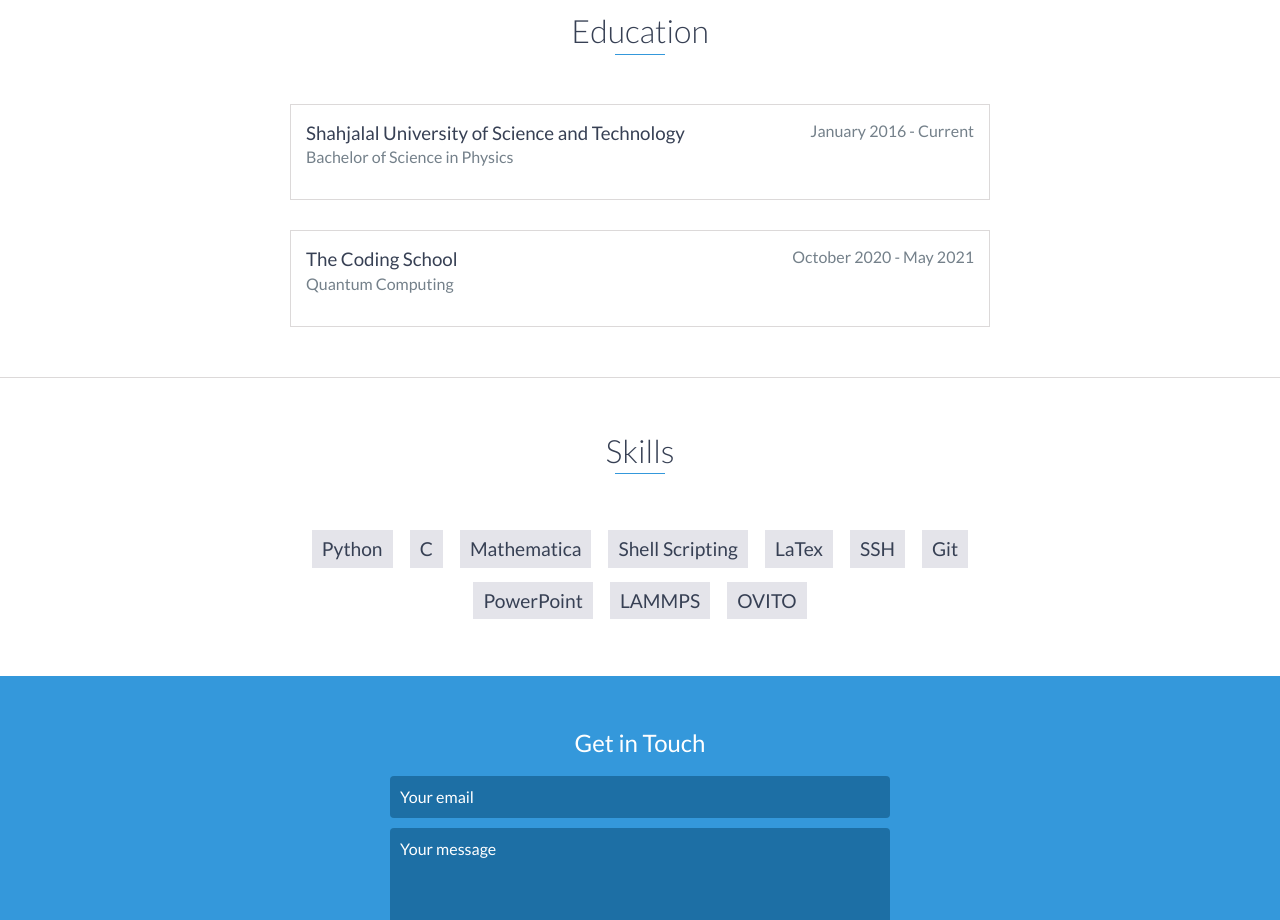
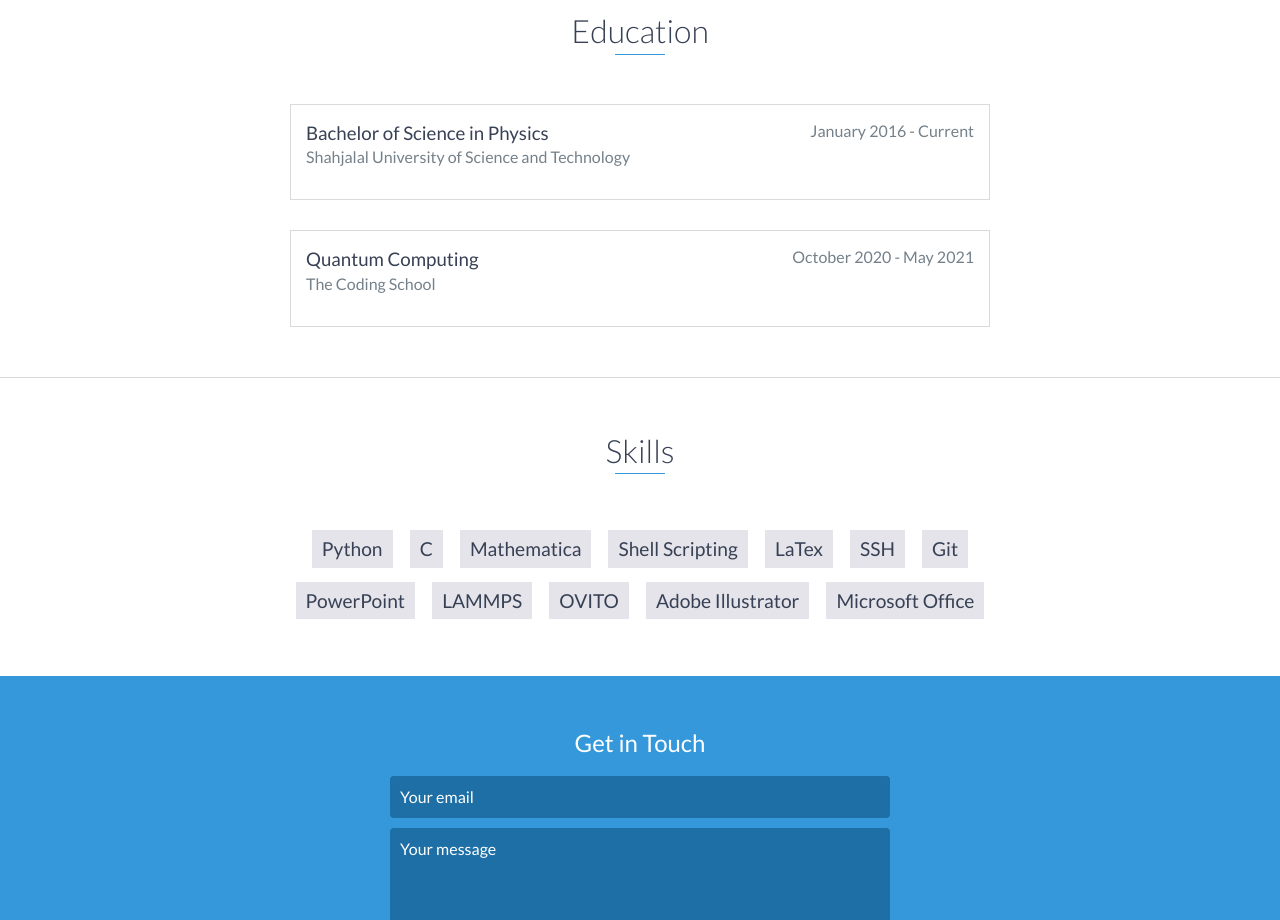
Before and after one commit to syful-akash/syful-akash.github.io, a website: page index.html in a window 1280 px wide. Shown: the part 1660-2580 px from the top of the page. Drawn offline with nearby package versions, Linux system fonts and the light colour scheme.

Commit message:
education style change

```diff
--- a/index.html
+++ b/index.html
@@ -123,18 +123,18 @@
     <div id="education">
         <h2 class="heading">Education</h2>
         <div class="education-block">
-            <h3>Shahjalal University of Science and Technology</h3>
             <span class="education-date">January 2016 - Current</span>
-            <h4>Bachelor of Science in Physics</h4>
+            <h3>Bachelor of Science in Physics</h3>
+            <h4>Shahjalal University of Science and Technology</h4>
             <p>
             </p>
         </div>
         <!-- End .education-block -->
 
         <div class="education-block">
-            <h3>The Coding School</h3>
+            <h3>Quantum Computing</h3>
             <span class="education-date">October 2020 - May 2021</span>
-            <h4>Quantum Computing</h4>
+            <h4>The Coding School</h4>
             <!-- <ul> -->
                 <!-- <li> -->
                     <!-- Lorem ipsum dolor sit amet, consectetur adipiscing elit. -->
@@ -204,6 +204,8 @@
             <li>PowerPoint</li>
             <li>LAMMPS</li>
             <li>OVITO</li>
+            <li>Adobe Illustrator</li>
+            <li>Microsoft Office</li>
         </ul>
     </div>
     <!-- End #skills -->
```
